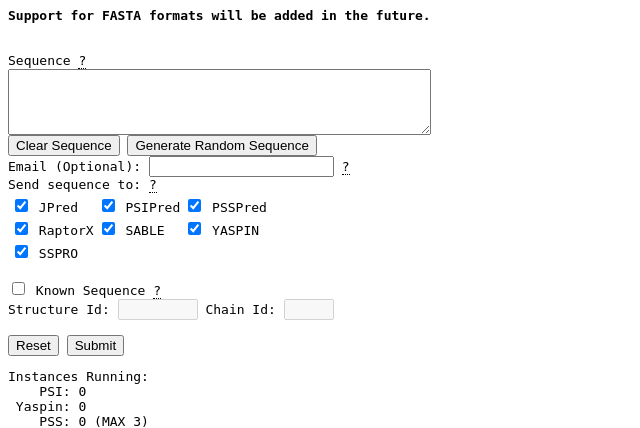
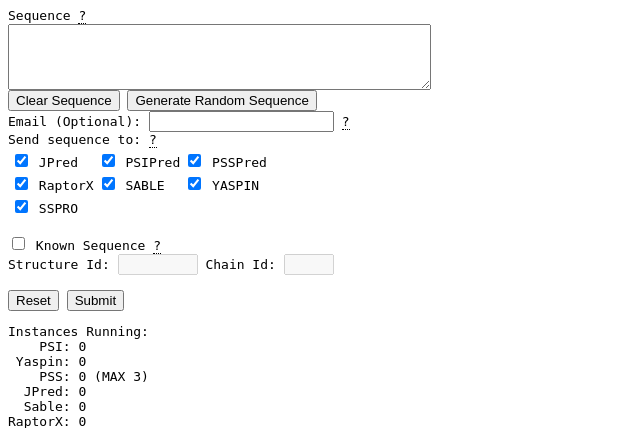
Before and after one commit to zahidul23/sspred, a Flask app: page / in a window 1280 px wide. Shown: the top 428 px of the page, without its empty margins (0-640 px from the left). Run offline with Flask 2, Linux system fonts and the light colour scheme; some libraries are stand-ins or nearby versions.

Commit message:
remove fasta notice

```diff
--- a/templates/index.html
+++ b/templates/index.html
@@ -7,8 +7,6 @@
 <title>Secondary Structure Prediction Display</title>
 </head>
 <body style="font-family:monospace;">
-<b> Support for FASTA formats will be added in the future.</b>
-<br/><br/><br/>
 <div>
 	{% block content %}
 		<form method="POST" action="">
```
